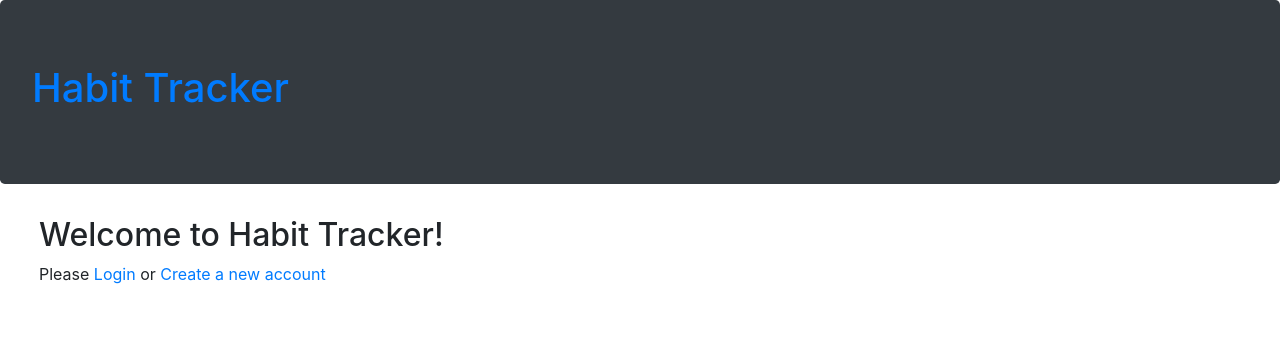
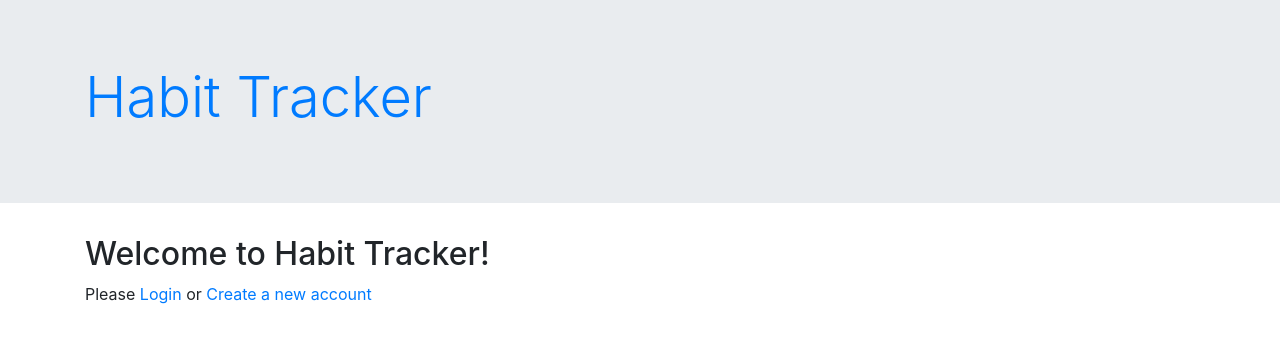
Before and after one commit to momentum-team-1/django-from-scratch-amgillenwater, a Django app: page / in a window 1280 px wide. Shown: the top 343 px of the page. Run offline with Django 3.2, Linux system fonts and the light colour scheme; some libraries are stand-ins or nearby versions.

Commit message:
changed some css

```diff
--- a/templates/base.html
+++ b/templates/base.html
@@ -11,17 +11,15 @@
 </head>
 <body>
     <div>
-        <div class="jumbotron bg-dark text-white">
-            <h1><a href="{% url 'homepage' %}" class="text-decoration-none">Habit Tracker</a></h1>
+        <div class="jumbotron jumbotron-fluid">
+            <div class="container">
+              <h1 class="display-4"><a href="{% url 'homepage' %}" class="text-decoration-none">Habit Tracker</a></h1>
             {% if user.is_authenticated %}
             Hello, {{user.username}}!
                 <a href="{% url 'auth_logout' %}">Logout</a>
             {% endif %}
+            </div>
         </div>
-        <div class="container">
-
-        </div>
-
         {% block content %}
         {% endblock %}
     </div>
--- a/templates/habits/add_habit.html
+++ b/templates/habits/add_habit.html
@@ -5,7 +5,7 @@ Add a New Habit
 {% endblock %}
 
 {% block content%}
-<span class="d-block p-2 bg-primary text-white"><h2 class="ml-3">Track a new habit</h2></span>
+<span class="d-block p-2 bg-primary text-white"><h2 class="ml-8">Track a new habit</h2></span>
 
 <div class="container-fluid mt-4 ml-3">
     <form action="{% url 'add_habit' %}" method="POST">
--- a/templates/habits/delete_habit.html
+++ b/templates/habits/delete_habit.html
@@ -1,6 +1,7 @@
 {% extends "base.html" %}
 
 {% block content %}
+<div class="container ml-8">
 <form action="{% url 'delete_habit' habit_pk=habit.pk %}" method="POST">
     {% csrf_token %}
     <p>Are you sure you want to delete {{ habit.goal }}?</p>
@@ -9,4 +10,5 @@
 
     </p>
   </form>
+</div>
 {% endblock %}
--- a/templates/habits/habit_detail.html
+++ b/templates/habits/habit_detail.html
@@ -5,7 +5,7 @@ Daily Record
 {% endblock%}
 
 {% block content %}
-<div class="container ml-4">
+<div class="container ml-8">
     <h2>{{ habit }}</h2>
     <p>
         <a href="{% url 'delete_habit' habit_pk=habit.pk %}"> Delete this habit </a>
--- a/templates/habits/habit_list.html
+++ b/templates/habits/habit_list.html
@@ -1,7 +1,7 @@
 {% extends "base.html" %}
 
 {% block content %}
-<div class="container ml-4">
+<div class="container ml-8">
     <div class="row">
         <h2>Your Habits</h2>
     </div>
--- a/templates/habits/home.html
+++ b/templates/habits/home.html
@@ -1,7 +1,7 @@
 {% extends "base.html" %}
 
 {% block content %}
-    <div class="container ml-4">
+    <div class="container ml-8">
         <h2>Welcome to Habit Tracker!</h2>
         <p>Please <a href="{% url 'auth_login' %}">Login</a> or <a href="{% url 'registration_register' %} ">Create a new account</a></p>
     </div>
```
